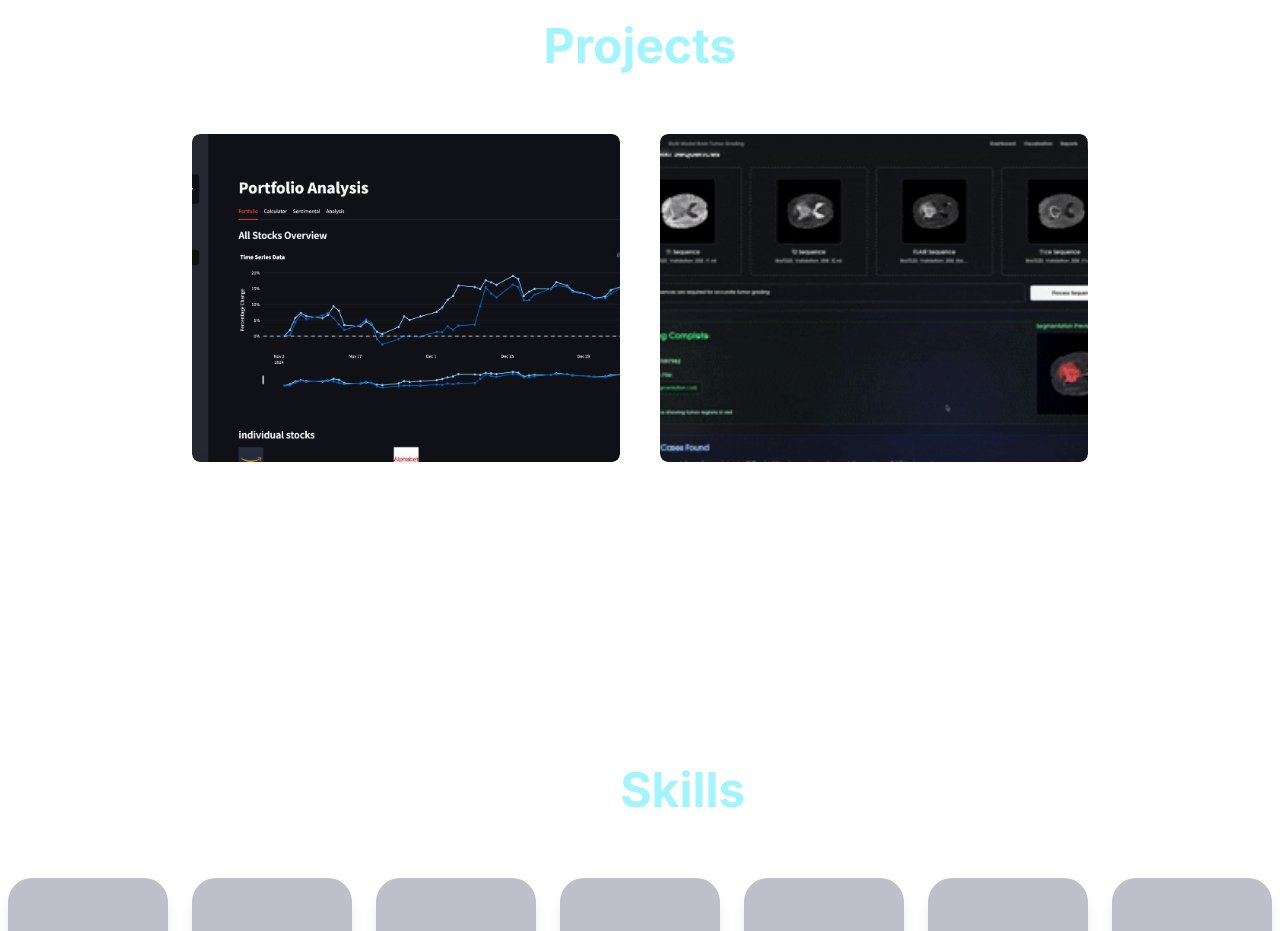
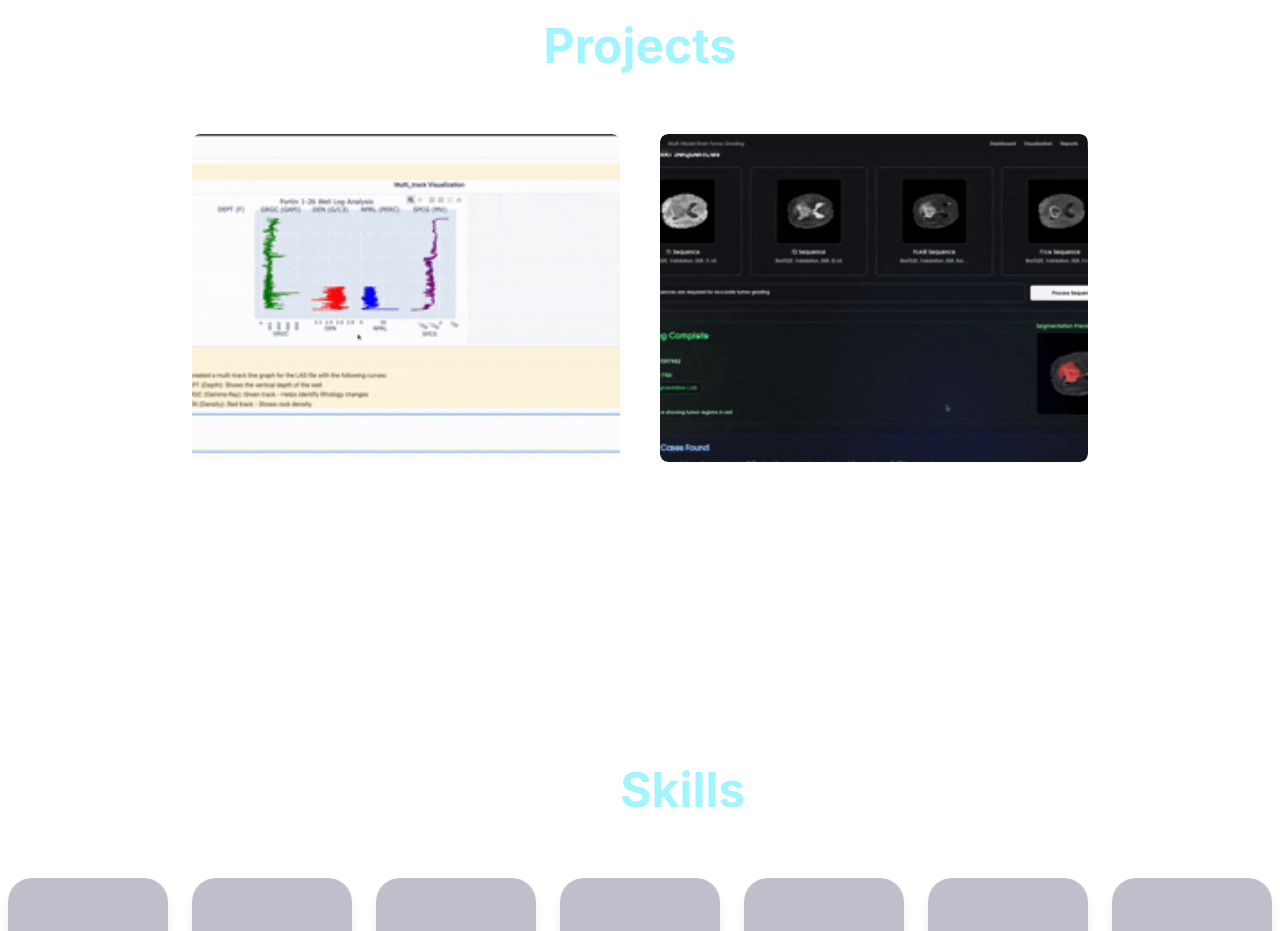
Before and after one commit to h4r1yzz/portfolio, a Next.js app: page / in a window 1280 px wide. Shown: the part 2160-3091 px from the top of the page. Built offline with nearby package versions, Linux system fonts and the light colour scheme.

Commit message:
fix: change project section

```diff
--- a/component/Home/Projects/Project.tsx
+++ b/component/Home/Projects/Project.tsx
@@ -1,5 +1,4 @@
 import React from 'react'
-import Image from 'next/image'
 
 const Project = () => {
   return (
@@ -9,18 +8,18 @@ const Project = () => {
             <span className='text-cyan-200'> Projects </span>
         </h1>
         <div className='w-[70%] mx-auto grid grid-cols-1 md:grid-cols-2 gap-10 mt-16'>
-            {/* Stock Project */}
+            {/* Well Log Analysis Project */}
             <div data-aos="fade-up" data-aos-anchor-placement="top-center" data-aos-delay="0">
                 <a
-                    href="https://github.com/h4r1yzz/stock"
+                    href="https://github.com/h4r1yzz/mcp_langchain"
                     target="_blank"
                     rel="noopener noreferrer"
                     className="block group cursor-pointer"
                 >
                     <div className="relative overflow-hidden rounded-lg">
-                        <Image
-                            src="/image/stock.png"
-                            alt="Stock Analysis Project"
+                        <img
+                            src="/image/welllog.gif"
+                            alt="Well Log Analysis Project"
                             width={400}
                             height={700}
                             className='rounded-lg w-full h-82 object-cover transition-transform duration-300 group-hover:scale-105'
@@ -30,10 +29,10 @@ const Project = () => {
                         </div>
                     </div>
                     <h1 className='mt-4 text-xl sm:text-2xl font-semibold text-white group-hover:text-cyan-300 transition-colors duration-300'>
-                        Stock Analysis
+                        Well Log Analysis
                     </h1>
                     <h1 className='pt-2 font-medium text-white/80'>
-                        A stock analysis platform that let users to make investment decisions. It combines traditional stock performance analysis with sentiment analysis of financial news and LLM-generated recommendations to provide deeper insights into market trends.
+                      A smart geological data analysis platform built with Flask that leverages LangChain, LangGraph, and MCP to dynamically process LAS well-log files, execute real-time Python analysis, and deliver interactive visual insights through Plotly dashboards.
                     </h1>
                 </a>
             </div>
```
Also changed, not shown: public/image/stock.png (deleted), public/image/welllog.gif (added).
